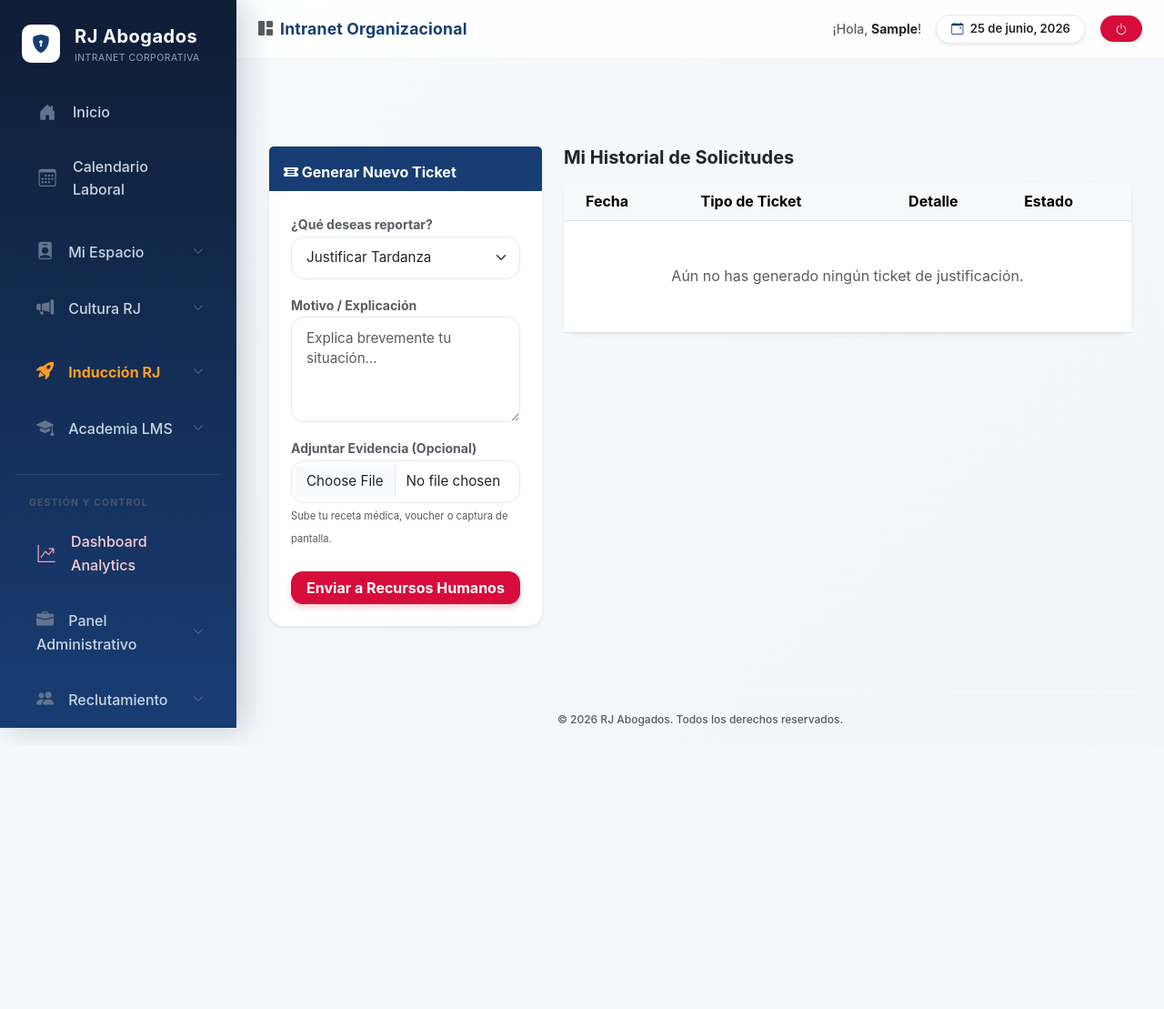
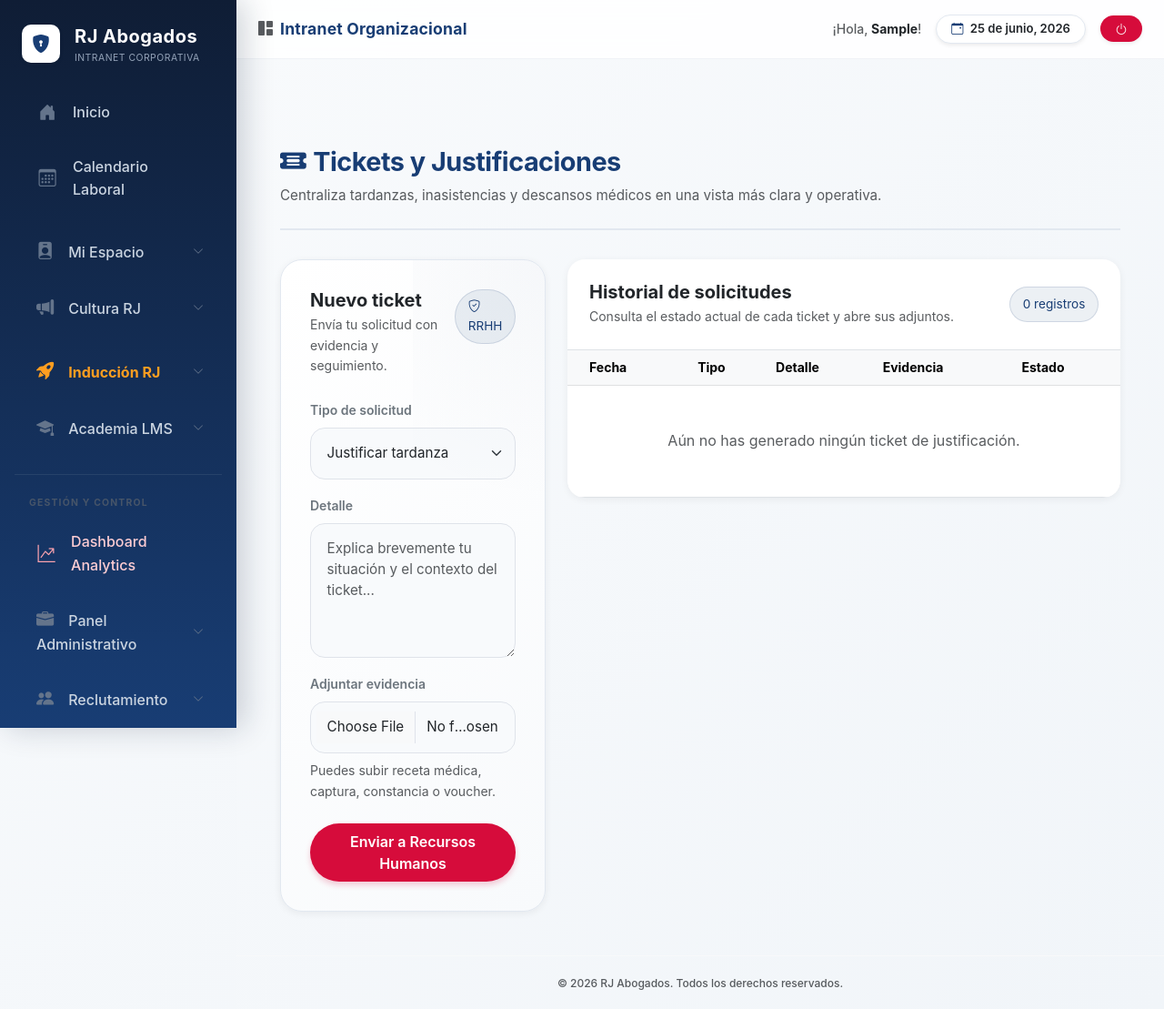
Before and after one commit to rjabogados/rj-plataforma, a Django app: page /tickets/ in a window 1280 px wide. Shown: the whole page at 91% size. Before the commit the page ends 812 px from the top, so only its background shows below. Run offline with Django 5.2, Linux system fonts and the light colour scheme; the visitor is signed in with stand-in values (Sample User, id 1); data that the repository does not hold is empty.

Commit message:
UI: activar dashboard de reclutamiento y unificar modulos de tickets vacaciones y documentos

```diff
--- a/intranet/templates/intranet/includes/sidebar.html
+++ b/intranet/templates/intranet/includes/sidebar.html
@@ -122,12 +122,17 @@
             <div class="collapse submenu" id="menuReclutamiento">
                 <ul class="nav flex-column gap-1 py-1">
                     <li>
+                        <a href="{% url 'dashboard_reclutamiento' %}" class="nav-link submenu-link">
+                            <i class="bi bi-graph-up-arrow me-2"></i> Dashboard
+                        </a>
+                    </li>
+                    <li>
                         <a href="{% url 'lista_candidatos' %}" class="nav-link submenu-link">
                             <i class="bi bi-table me-2"></i> Matriz Principal
                         </a>
                     </li>
 
-                    </ul>
+                </ul>
             </div>
         </li>
         {% endif %}
--- a/intranet/templates/intranet/reclutamiento/lista_candidatos.html
+++ b/intranet/templates/intranet/reclutamiento/lista_candidatos.html
@@ -19,6 +19,9 @@
             <h2 class="fw-bold m-0" style="color: var(--rj-azul);">Base de Talentos RJ</h2>
             <p class="text-muted small mb-0">Matriz con IA de limpieza, historial y auditoría de contactos.</p>
         </div>
+        <a href="{% url 'dashboard_reclutamiento' %}" class="btn btn-outline-primary btn-pill fw-semibold shadow-sm">
+            <i class="bi bi-graph-up-arrow me-2"></i>Ver dashboard
+        </a>
     </div>
 
     <div class="card border-0 shadow-sm rounded-3 overflow-hidden">
--- a/intranet/templates/intranet/tickets/tickets_personal.html
+++ b/intranet/templates/intranet/tickets/tickets_personal.html
@@ -1,75 +1,98 @@
 {% extends 'intranet/base.html' %}
 {% block content %}
-<div class="container-fluid">
-    <div class="row">
-        <div class="col-md-4 mb-4">
-            <div class="card shadow-sm border-0 rounded-4">
-                <div class="card-header bg-primary text-white fw-bold pt-3 border-0">
-                    <i class="bi bi-ticket-detailed-fill"></i> Generar Nuevo Ticket
+<div class="container-fluid px-4">
+    <div class="section-header">
+        <h2><i class="bi bi-ticket-detailed-fill me-2"></i>Tickets y Justificaciones</h2>
+        <p class="text-muted mb-0">Centraliza tardanzas, inasistencias y descansos médicos en una vista más clara y operativa.</p>
     </div>
-                <div class="card-body p-4">
-                    <form method="POST" enctype="multipart/form-data">
+
+    <div class="row g-4 align-items-start">
+        <div class="col-xl-4">
+            <div class="card card-module card-buk h-100">
+                <div class="d-flex justify-content-between align-items-start mb-4">
+                    <div>
+                        <h5 class="fw-bold mb-1 text-dark">Nuevo ticket</h5>
+                        <p class="text-muted small mb-0">Envía tu solicitud con evidencia y seguimiento.</p>
+                    </div>
+                    <span class="badge-soft"><i class="bi bi-shield-check me-1"></i> RRHH</span>
+                </div>
+                <form method="POST" enctype="multipart/form-data" class="lms-input-soft">
                     {% csrf_token %}
                     <div class="mb-3">
-                            <label class="fw-bold small text-muted">¿Qué deseas reportar?</label>
+                        <label class="form-label small fw-semibold text-secondary">Tipo de solicitud</label>
                         <select class="form-select" name="tipo" required>
-                                <option value="TARDANZA">Justificar Tardanza</option>
-                                <option value="INASISTENCIA">Justificar Falta</option>
-                                <option value="MEDICO">Descanso Médico / Salud</option>
+                            <option value="TARDANZA">Justificar tardanza</option>
+                            <option value="INASISTENCIA">Justificar falta</option>
+                            <option value="MEDICO">Descanso médico / salud</option>
                         </select>
                     </div>
                     <div class="mb-3">
-                            <label class="fw-bold small text-muted">Motivo / Explicación</label>
-                            <textarea class="form-control" name="motivo" rows="4" placeholder="Explica brevemente tu situación..." required></textarea>
+                        <label class="form-label small fw-semibold text-secondary">Detalle</label>
+                        <textarea class="form-control" name="motivo" rows="5" placeholder="Explica brevemente tu situación y el contexto del ticket..." required></textarea>
                     </div>
                     <div class="mb-4">
-                            <label class="fw-bold small text-muted">Adjuntar Evidencia (Opcional)</label>
+                        <label class="form-label small fw-semibold text-secondary">Adjuntar evidencia</label>
                         <input type="file" class="form-control" name="adjunto">
-                            <small class="text-muted" style="font-size: 0.7rem;">Sube tu receta médica, voucher o captura de pantalla.</small>
+                        <small class="text-muted d-block mt-2">Puedes subir receta médica, captura, constancia o voucher.</small>
                     </div>
-                        <button type="submit" name="crear_ticket" class="btn btn-primary w-100 fw-bold">Enviar a Recursos Humanos</button>
+                    <button type="submit" name="crear_ticket" class="btn btn-primary btn-pill w-100 fw-semibold py-2">Enviar a Recursos Humanos</button>
                 </form>
             </div>
         </div>
+
+        <div class="col-xl-8">
+            <div class="card card-buk border-0 overflow-hidden">
+                <div class="card-body p-4 border-bottom">
+                    <div class="d-flex justify-content-between align-items-center flex-wrap gap-2">
+                        <div>
+                            <h5 class="fw-bold text-dark mb-1">Historial de solicitudes</h5>
+                            <p class="text-muted small mb-0">Consulta el estado actual de cada ticket y abre sus adjuntos.</p>
                         </div>
-
-        <div class="col-md-8">
-            <h5 class="fw-bold text-dark mb-3">Mi Historial de Solicitudes</h5>
-            <div class="card shadow-sm border-0 rounded-4">
-                <div class="card-body p-0">
+                        <span class="badge-soft">{{ tickets|length }} registro{{ tickets|length|pluralize }}</span>
+                    </div>
+                </div>
                 <div class="table-responsive">
                     <table class="table table-hover align-middle mb-0">
-                            <thead class="table-light text-secondary">
+                        <thead class="table-light text-secondary small">
                             <tr>
                                 <th class="ps-4">Fecha</th>
-                                    <th>Tipo de Ticket</th>
+                                <th>Tipo</th>
                                 <th>Detalle</th>
+                                <th>Evidencia</th>
                                 <th>Estado</th>
                             </tr>
                         </thead>
                         <tbody>
                             {% for t in tickets %}
                             <tr>
-                                    <td class="ps-4 text-muted small">{{ t.fecha_registro|date:"d/m/Y H:i" }}</td>
-                                    <td class="fw-bold text-dark">{{ t.get_tipo_display }}</td>
+                                <td class="ps-4 small text-muted fw-semibold">{{ t.fecha_registro|date:"d/m/Y H:i" }}</td>
+                                <td><span class="badge-soft">{{ t.get_tipo_display }}</span></td>
                                 <td>
-                                        <p class="mb-0 small text-truncate" style="max-width: 200px;" title="{{ t.motivo }}">{{ t.motivo }}</p>
+                                    <p class="mb-0 small text-secondary" style="max-width: 280px; white-space: pre-wrap;">{{ t.motivo }}</p>
+                                </td>
+                                <td>
                                     {% if t.adjunto_comprobante %}
-                                            <a href="{{ t.adjunto_comprobante.url }}" target="_blank" class="badge bg-light text-primary border text-decoration-none mt-1"><i class="bi bi-paperclip"></i> Ver adjunto</a>
+                                    <a href="{{ t.adjunto_comprobante.url }}" target="_blank" class="btn btn-sm btn-outline-primary btn-pill fw-semibold">
+                                        <i class="bi bi-paperclip me-1"></i> Ver adjunto
+                                    </a>
+                                    {% else %}
+                                    <span class="text-muted small">Sin adjunto</span>
                                     {% endif %}
                                 </td>
                                 <td>
                                     {% if t.estado == 'PENDIENTE' %}
-                                            <span class="badge bg-warning text-dark"><i class="bi bi-hourglass-split"></i> En Revisión</span>
+                                    <span class="badge-status pending"><i class="bi bi-hourglass-split me-1"></i>En revisión</span>
                                     {% elif t.estado == 'APROBADO' %}
-                                            <span class="badge bg-success"><i class="bi bi-check-circle-fill"></i> Aprobado</span>
+                                    <span class="badge-status approved"><i class="bi bi-check-circle-fill me-1"></i>Aprobado</span>
                                     {% else %}
-                                            <span class="badge bg-danger"><i class="bi bi-x-circle-fill"></i> Rechazado</span>
+                                    <span class="badge-status rejected"><i class="bi bi-x-circle-fill me-1"></i>Rechazado</span>
                                     {% endif %}
                                 </td>
                             </tr>
                             {% empty %}
-                                <tr><td colspan="4" class="text-center py-5 text-muted">Aún no has generado ningún ticket de justificación.</td></tr>
+                            <tr>
+                                <td colspan="5" class="text-center py-5 text-muted">Aún no has generado ningún ticket de justificación.</td>
+                            </tr>
                             {% endfor %}
                         </tbody>
                     </table>
@@ -78,5 +101,4 @@
         </div>
     </div>
 </div>
-</div>
 {% endblock %}
--- a/intranet/urls.py
+++ b/intranet/urls.py
@@ -124,6 +124,7 @@ urlpatterns = [
     path('activos/', views.activos, name='activos'),
     path('televisor/', views.modo_televisor, name='modo_televisor'),
     path('api/webhook/', views.webhook_receptor, name='webhook_receptor'),
+    path('reclutamiento/dashboard/', views.dashboard_reclutamiento, name='dashboard_reclutamiento'),
     path('reclutamiento/candidatos/', views.lista_candidatos, name='lista_candidatos'),
     path('api/actualizar-estado/', actualizar_estado_ajax, name='ajax_actualizar_estado'),
     path('api/obtener-candidato/<int:candidato_id>/', obtener_candidato_ajax, name='api_obtener_candidato'),
--- a/intranet/views/__init__.py
+++ b/intranet/views/__init__.py
@@ -3,6 +3,7 @@ from .auth import login_view, salir, inicio, perfil, dashboard
 from .api import webhook_receptor
 
 from .reclutamiento import (
+    dashboard_reclutamiento,
     lista_candidatos,
     obtener_candidato_ajax,
     actualizar_candidato_ajax,
--- a/intranet/views/reclutamiento.py
+++ b/intranet/views/reclutamiento.py
@@ -35,6 +35,10 @@ def lista_candidatos(request):
         'sedes_disponibles': sedes_disponibles,
     }
     return render(request, 'intranet/reclutamiento/lista_candidatos.html', context)
+
+@login_required(login_url='login')
+def dashboard_reclutamiento(request):
+    return render(request, 'intranet/reclutamiento/dashboard_reclutamiento.html')
 
 @login_required(login_url='login')
 @require_http_methods(["POST"])
```
Also changed, not shown: intranet/templates/intranet/admin/vacaciones_admin.html (+24 -19 lines), intranet/templates/intranet/documentos/despachar_documentos.html (+40 -30 lines), intranet/templates/intranet/solicitudes/vacaciones_personal.html (+33 -27 lines), intranet/templates/intranet/tickets/tickets_admin.html (+20 -16 lines). Lines whose indentation alone changed are shown as unchanged.
